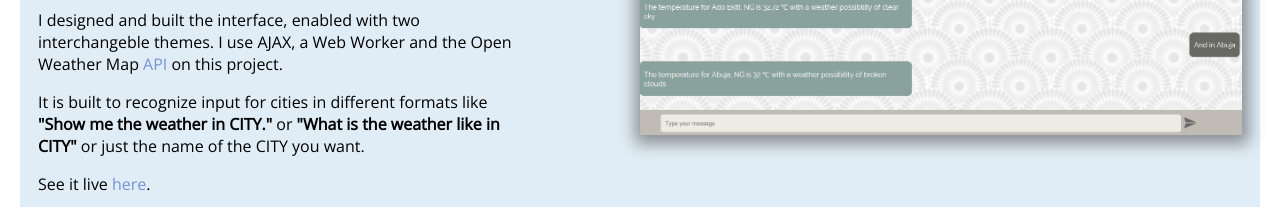
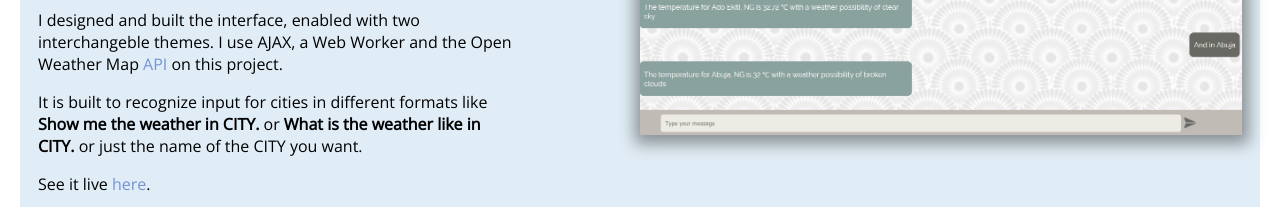
Before and after one commit to Phunmbi/Phunmbi.github.io, a plain HTML site: page index.html in a window 1280 px wide. Shown: the part 1190-1397 px from the top of the page. Drawn offline with nearby package versions, Linux system fonts and the light colour scheme.

Commit message:
updated text

```diff
--- a/index.html
+++ b/index.html
@@ -71,8 +71,8 @@
                     the Open Weather Map
                     <a href="https://openweathermap.org/api">API</a> on this project.</p>
                 <p>It is built to recognize input for cities in different formats like
-                    <strong>"Show me the weather in CITY."</strong> or
-                    <strong>"What is the weather like in CITY"</strong> or just the name of the CITY you want.</p>
+                    <strong>Show me the weather in CITY.</strong> or
+                    <strong>What is the weather like in CITY.</strong> or just the name of the CITY you want.</p>
                 <p>See it live
                     <a target="_" href="https://phunmbi.github.io/Weather-Bot/">here</a>.</p>
             </div>
```
